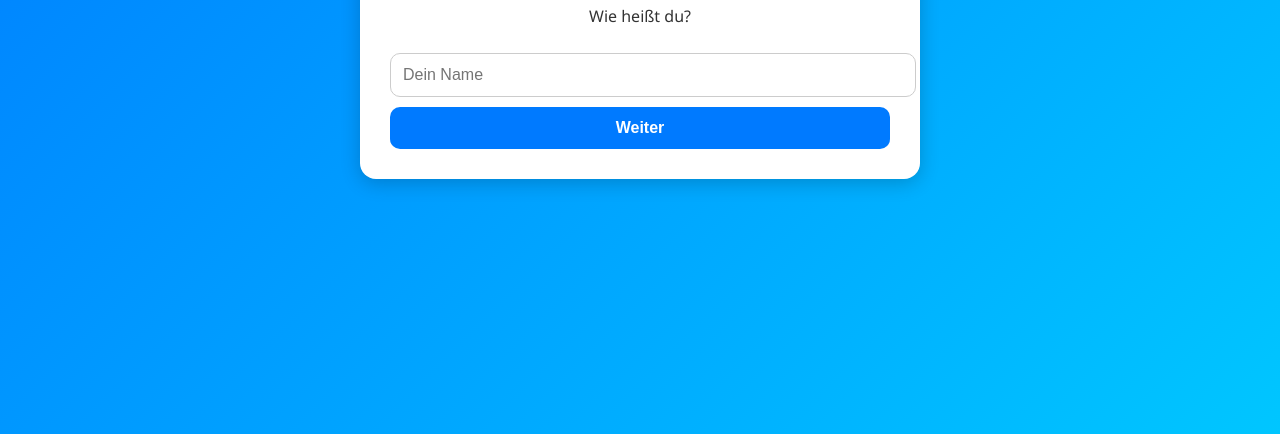
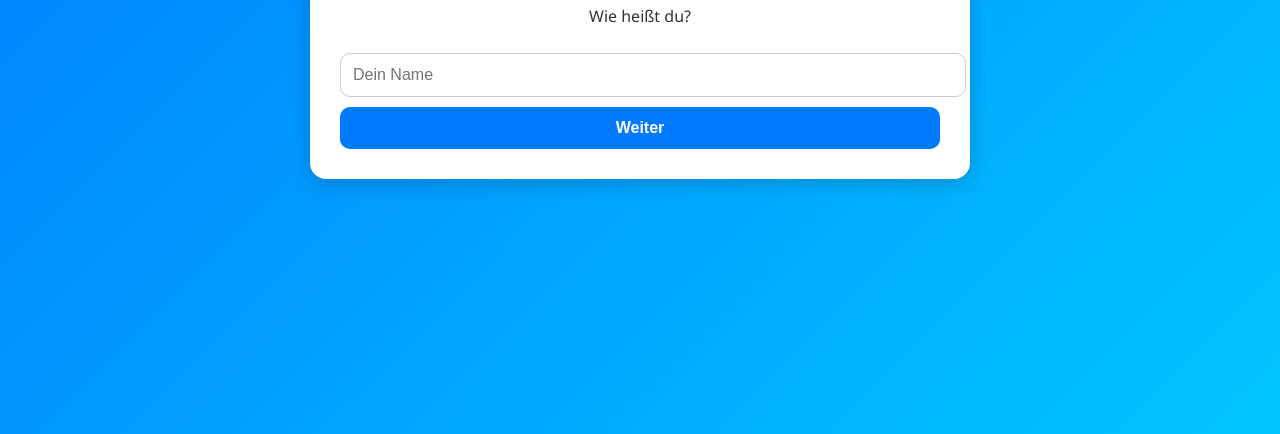
Before and after one commit to SHEROX-at/simwienstudios, a plain HTML site: page index.html in a window 1280 px wide. Shown: the part 366-800 px from the top of the page. Drawn offline with Linux system fonts and the light colour scheme.

Commit message:
Update style.css

```diff
--- a/style.css
+++ b/style.css
@@ -2,29 +2,15 @@ body {
   font-family: 'Segoe UI', sans-serif;
   margin:0; padding:0;
   background:linear-gradient(135deg,#007aff,#00c6ff);
-  color:#333;
-  display:flex; align-items:center; justify-content:center;
-  height:100vh;
+  color:#333; display:flex; align-items:center; justify-content:center; height:100vh;
 }
-.container {
-  max-width:500px; width:90%; background:#fff;
-  padding:30px; border-radius:16px;
-  box-shadow:0 4px 20px rgba(0,0,0,0.2);
-  text-align:center;
-}
-h1,h2{color:#007aff;}
-button,input,select {
-  width:100%; padding:12px; margin-top:10px;
-  border-radius:10px; border:1px solid #ccc;
-  font-size:1rem;
-}
-button{background:#007aff; color:#fff; font-weight:bold; border:none; cursor:pointer;}
-button:hover{background:#005bb5;}
-.progress-container{margin:15px 0;text-align:left;}
-.progress-label{margin-bottom:5px;}
-.progress-bar{
-  height:20px; background:#ddd; border-radius:10px; overflow:hidden;
-}
-.progress-fill{
-  height:100%; background:#007aff; text-align:right; color:#fff; padding-right:5px;
-}
+.container { max-width:600px; width:90%; background:#fff; padding:30px; border-radius:16px; box-shadow:0 4px 20px rgba(0,0,0,0.2); text-align:center; animation:fadeIn 0.5s ease-in; }
+h1,h2 { color:#007aff; }
+button,input,select { width:100%; padding:12px; margin-top:10px; border-radius:10px; border:1px solid #ccc; font-size:1rem; }
+button { background:#007aff; color:#fff; font-weight:bold; border:none; cursor:pointer; transition:0.2s; }
+button:hover { background:#005bb5; }
+.progress-container { margin:20px 0; text-align:left; }
+.progress-label { margin-bottom:5px; display:flex; align-items:center; gap:8px; }
+.progress-bar { height:20px; background:#eee; border-radius:10px; overflow:hidden; }
+.progress-fill { height:100%; background:#007aff; color:#fff; text-align:right; padding-right:5px; transition:width 0.5s ease; }
+@keyframes fadeIn { from{opacity:0; transform:translateY(10px);} to{opacity:1; transform:translateY(0);} }
```
